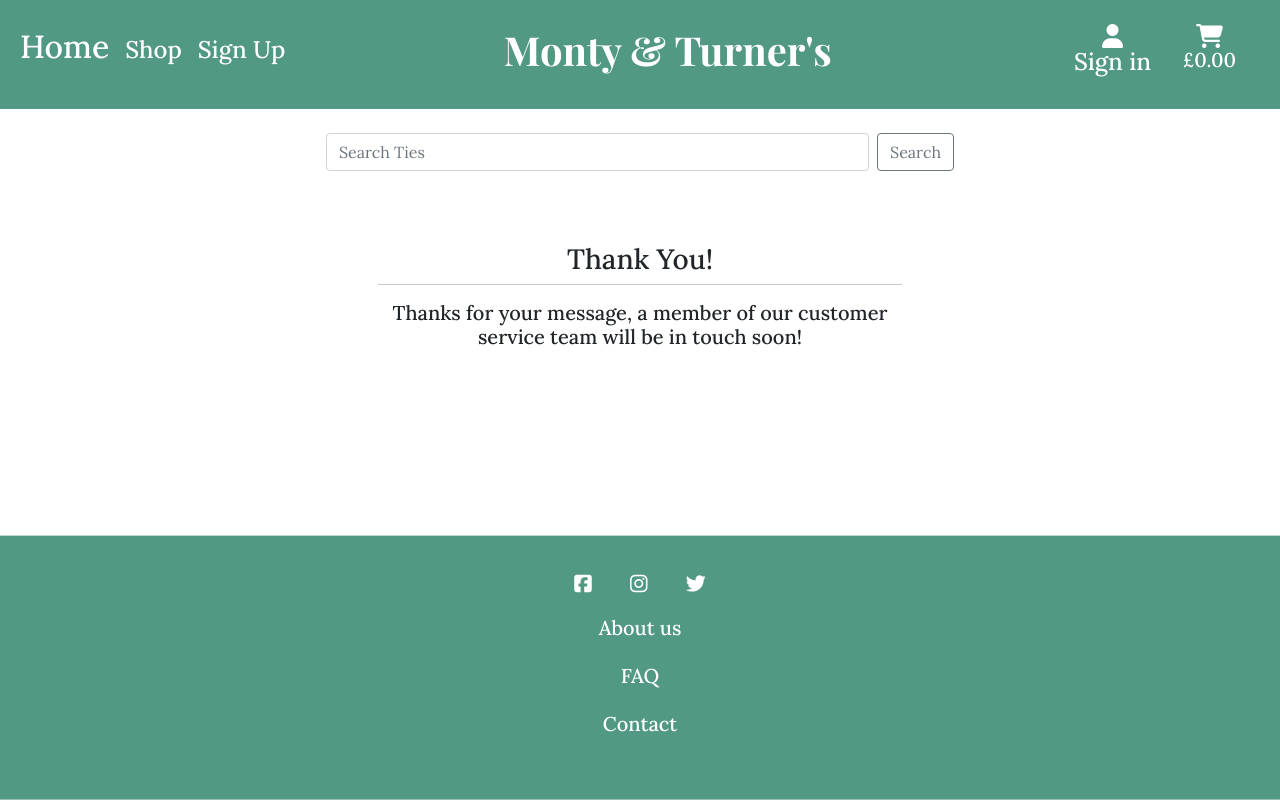
After one commit to JPBiddle/Tie-Shop, a Django app: page /info/thankyou/ in a window 1280 px wide. The commit adds this page. Run offline with Django 3.2, Linux system fonts and the light colour scheme; parts of the project's set-up code (start-up, migrations or seed data) failed here and were passed over; some libraries are stand-ins or nearby versions; some web fonts are replaced.

Commit message:
added thank you for email page and added to email javascript

```diff
--- /dev/null
+++ b/info/templates/thankyou.html
@@ -0,0 +1,24 @@
+{% extends "base.html" %}
+{% load static %}
+
+{% block content %}
+
+
+<div class="container-fluid">
+    <div class="col-md-5 mx-auto my-5">
+        <div class="container-fluid">
+                <div class="row">
+
+                        <div class="col text-center">
+                                <h3>Thank You!</h3>
+                        </div>
+                        <hr class="w60">
+                </div>
+
+                <h5 class="text-center">Thanks for your message, a member of our customer service team will be in touch soon!</h5>
+        </div>
+    <br>
+    </div>
+</div>
+
+{% endblock %}
--- a/info/urls.py
+++ b/info/urls.py
@@ -5,6 +5,7 @@ from . import views
 urlpatterns = [
     path('about/', views.about, name='about'),
     path('contact/', views.contact, name='contact'),
+    path('thankyou/', views.thankyou, name='thankyou'),
     path('faq/', views.subject, name='faq'),
     path('add/', views.add_faq, name='add_faq'),
     path('delete/<int:question_id>/', views.delete_faq, name='delete_faq'),
--- a/info/views.py
+++ b/info/views.py
@@ -10,6 +10,9 @@ def about(request):
 
 def contact(request):
     return render(request, 'contact.html')
+
+def thankyou(request):
+    return render(request, 'thankyou.html')
 
 def subject(request):
 
```
Also changed, not shown: info/templates/contact.html (+15 -26 lines), static/js/email.js (+3 -4 lines).
